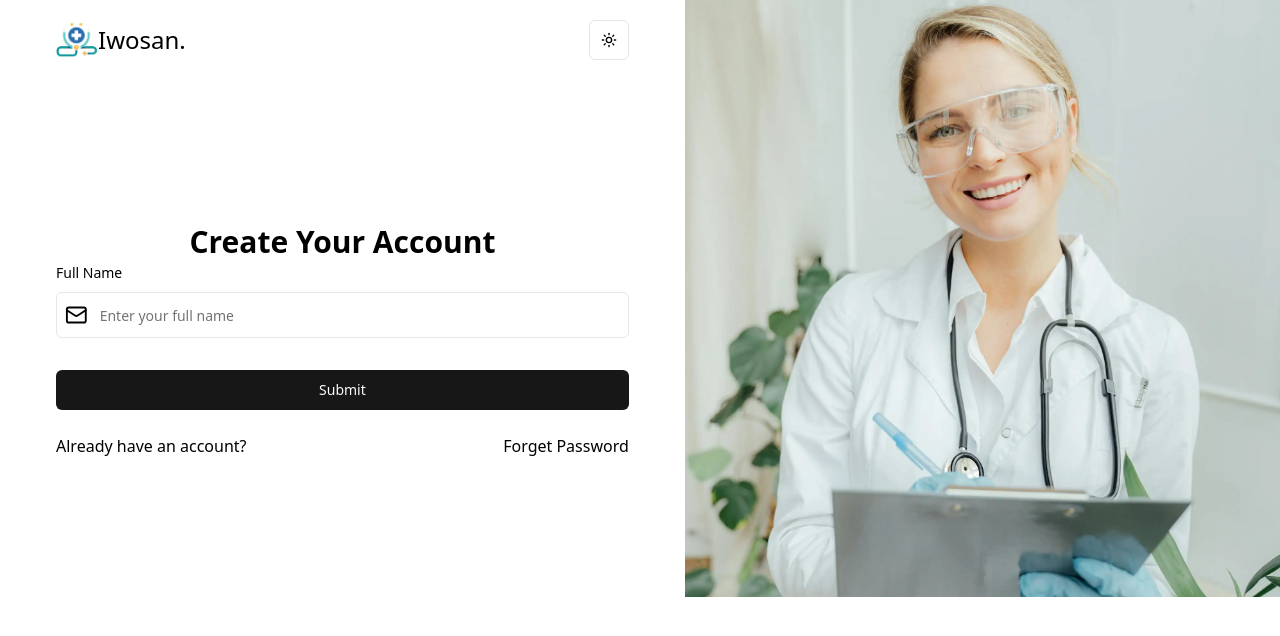
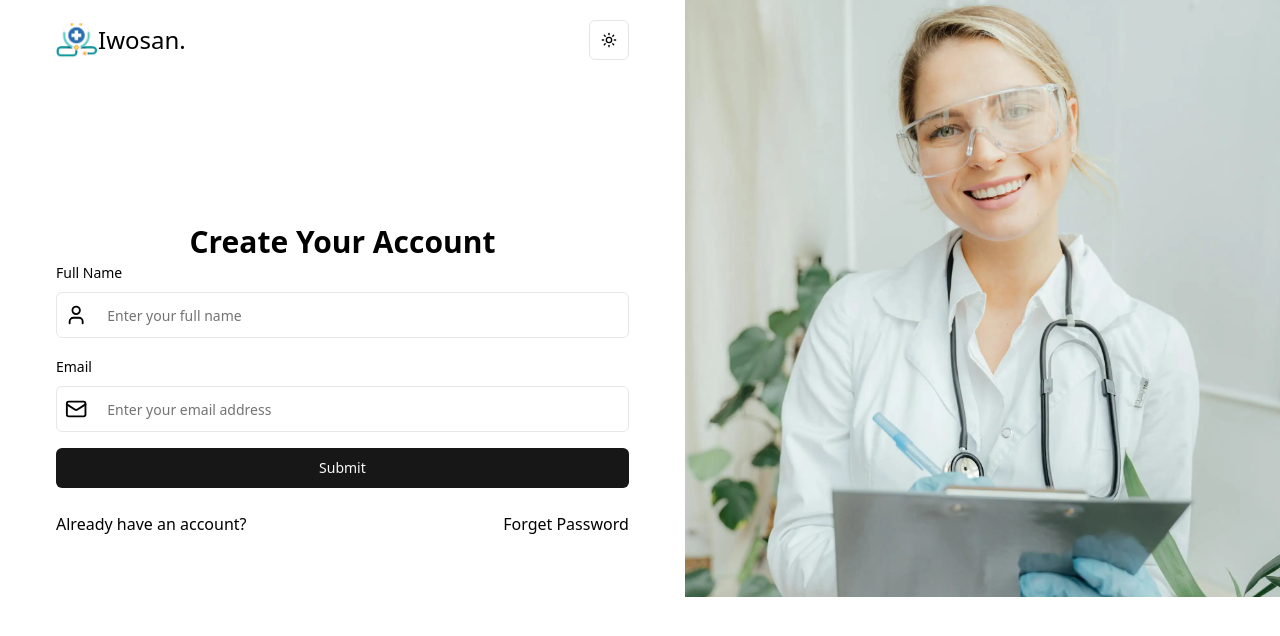
Before and after one commit to femiabimbola/hospital-management, a Next.js app in the folder client/: page /register in a window 1280 px wide. Shown: the top 636 px of the page. Built offline with nearby package versions, Linux system fonts and the light colour scheme.

Commit message:
working register form

```diff
--- a/client/app/globals.css
+++ b/client/app/globals.css
@@ -16,5 +16,5 @@
 }
 
 .shad-input {
-  @apply   text-white  h-11 focus-visible:ring-0 focus-visible:ring-offset-0 !important;
+  @apply  h-11 focus-visible:ring-0 focus-visible:ring-offset-0 !important;
 }
--- a/client/components/RegisterForm/index.tsx
+++ b/client/components/RegisterForm/index.tsx
@@ -10,7 +10,7 @@ import { Form, FormControl,FormField, FormItem, FormLabel, FormMessage,
 } from "@/components/ui/form"
 import SubmitButton from "../Button"
 import Image from "next/image"
-import { Mail } from "lucide-react"
+import { Mail, User } from "lucide-react"
 
 export const RegisterForm = () => {
 
@@ -18,15 +18,17 @@ export const RegisterForm = () => {
     resolver: zodResolver(registerFormSchema),
     defaultValues: {
       fullName: "",
+      email: "",
     },
   })
 
   const [isLoading, setIsLoading] = useState(false);
+  const [showPassword, setShowPassword] = useState(false)
 
-  const submit = async({fullName}:  z.infer<typeof registerFormSchema>) => {
+  const submit = async({fullName, email}:  z.infer<typeof registerFormSchema>) => {
     setIsLoading(true)
     try {
-      console.log(fullName)
+      console.log(fullName, email)
     } catch (error) {
 
     }
@@ -35,7 +37,8 @@ export const RegisterForm = () => {
 
   return (
     <Form {...form}>
-      <form onSubmit={form.handleSubmit(submit)} className="space-y-8">
+      <form onSubmit={form.handleSubmit(submit)} className="space-y-4">
+        {/* full name */}
         <FormField
           control={form.control}
           name="fullName"
@@ -43,11 +46,11 @@ export const RegisterForm = () => {
             <FormItem>
               {/* Put image */}
               <FormLabel>Full Name</FormLabel>
-              <div className="flex rounded-md border items-center">
-              <Mail width={24} height={24} className="ml-2" />
+              <div className="flex rounded-md border dark:border-gray-800 items-center">
+              <User width={24} height={24} className="mx-2" />
               <FormControl>
                 <Input placeholder="Enter your full name" {...field}
-                  className="shad-input border-0"
+                  className="shad-input border-0 "
                 />
               </FormControl>
               </div>
@@ -55,6 +58,29 @@ export const RegisterForm = () => {
             </FormItem>
           )}
         />
+
+        {/* email */}
+        <FormField
+          control={form.control}
+          name="email"
+          render={({ field }) => (
+            <FormItem>
+              {/* Put image */}
+              <FormLabel>Email</FormLabel>
+              <div className="flex rounded-md border dark:border-gray-800 items-center">
+              <Mail width={24} height={24} className="mx-2" />
+              <FormControl>
+                <Input placeholder="Enter your email address" {...field}
+                  className="shad-input border-0 "
+                />
+              </FormControl>
+              </div>
+              <FormMessage />
+            </FormItem>
+          )}
+        />
+
+        {/* Password */}
         <SubmitButton isLoading={isLoading} >Submit</SubmitButton >
       </form>
     </Form>
--- a/client/lib/formValidation/registerFormSchema.tsx
+++ b/client/lib/formValidation/registerFormSchema.tsx
@@ -4,4 +4,5 @@ export const registerFormSchema = z.object({
   fullName: z.string().min(3, {
     message: "Fullname must be at least 3 characters.",
   }),
+  email: z.string().email("Invalid email address")
 })
```
